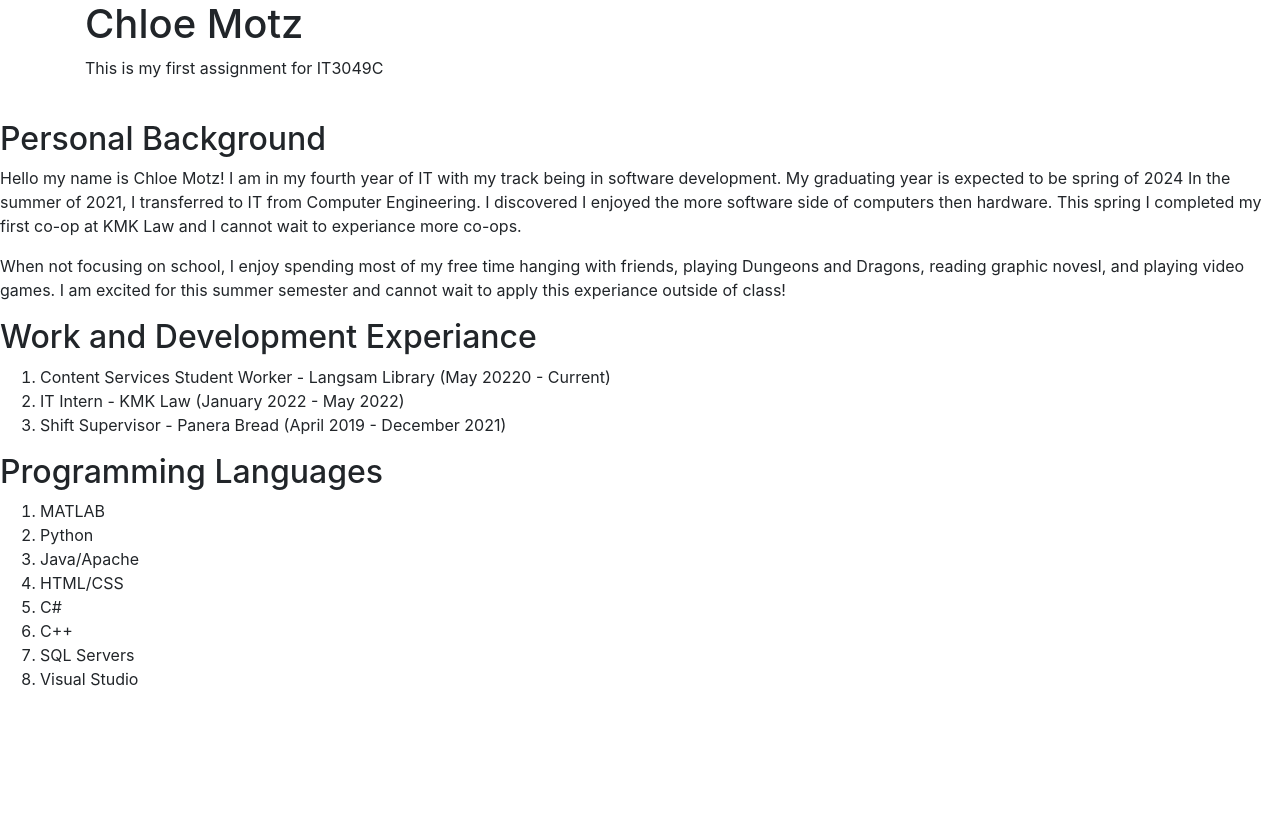
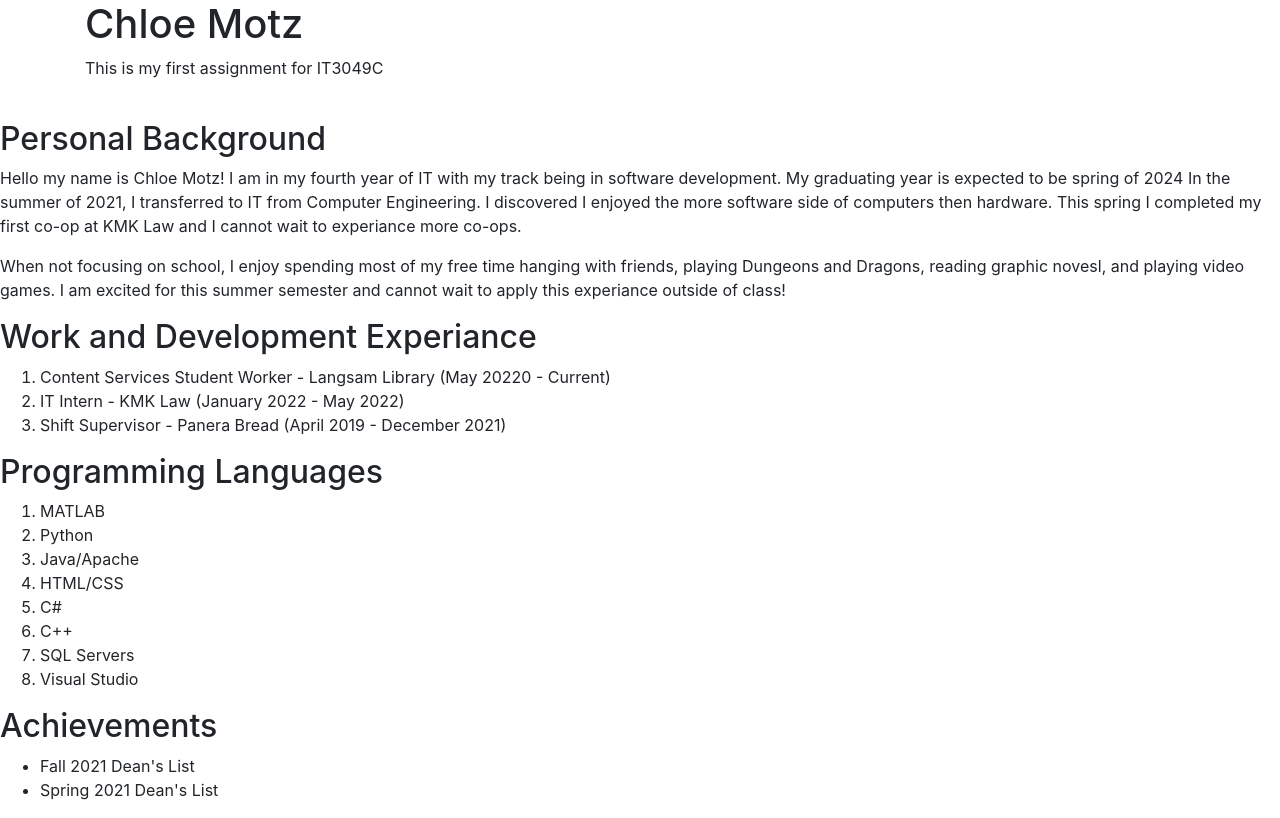
Before and after one commit to IT3049C-Students/1-online-portfolio-motzca, a website: page index.html in a window 1280 px wide. Drawn offline with nearby package versions, Linux system fonts and the light colour scheme.

Commit message:
added Acheivements section

```diff
--- a/index.html
+++ b/index.html
@@ -65,6 +65,16 @@
     </div>
   </div>
 
+  <div class="section">
+    <div id="achievements">
+      <h2>Achievements</h2>
+      <ul>
+        <li> Fall 2021 Dean's List</li>
+        <li> Spring 2021 Dean's List</li>
+      </ul>
+    </div>
+  </div>
+
   <!-- INCLUDE SCRIPTS FILE HERE -->
 
   <script src="https://code.jquery.com/jquery-3.4.1.slim.min.js"
```
